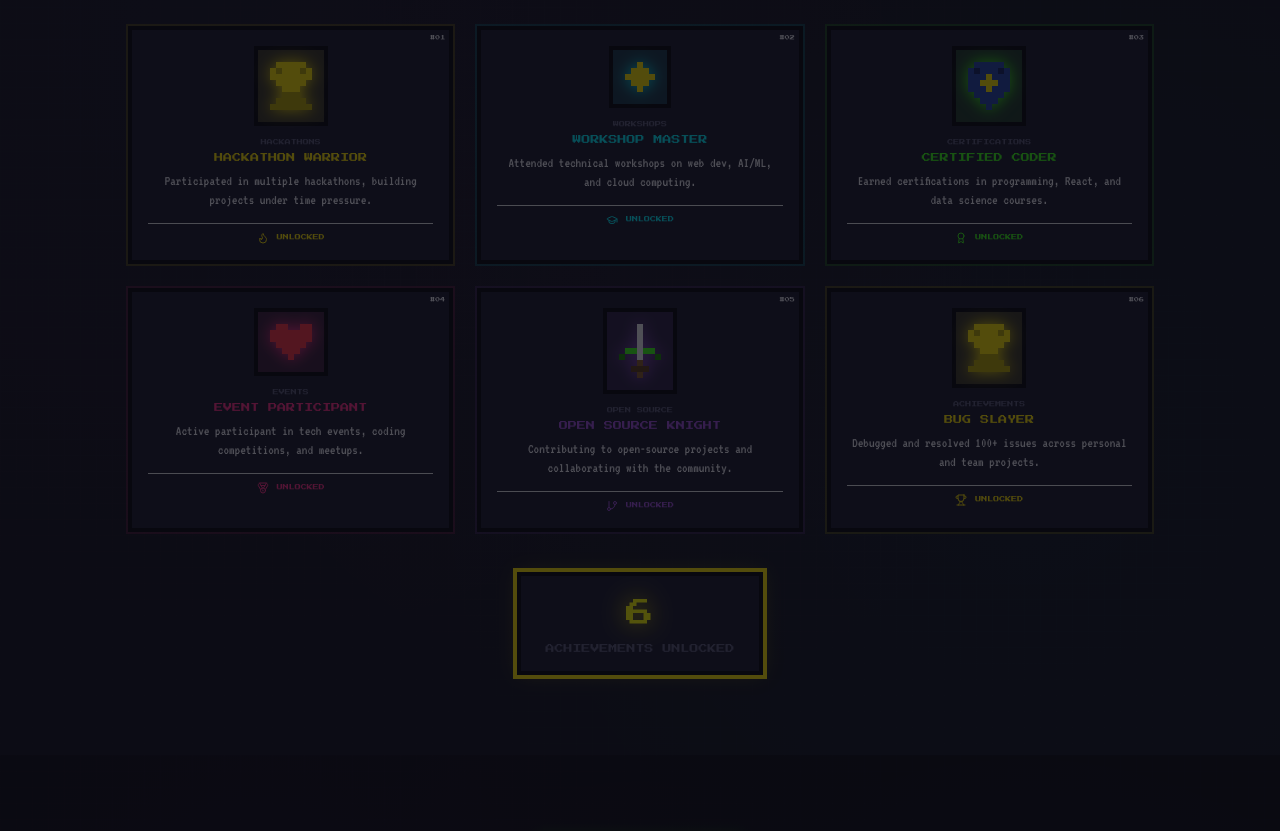
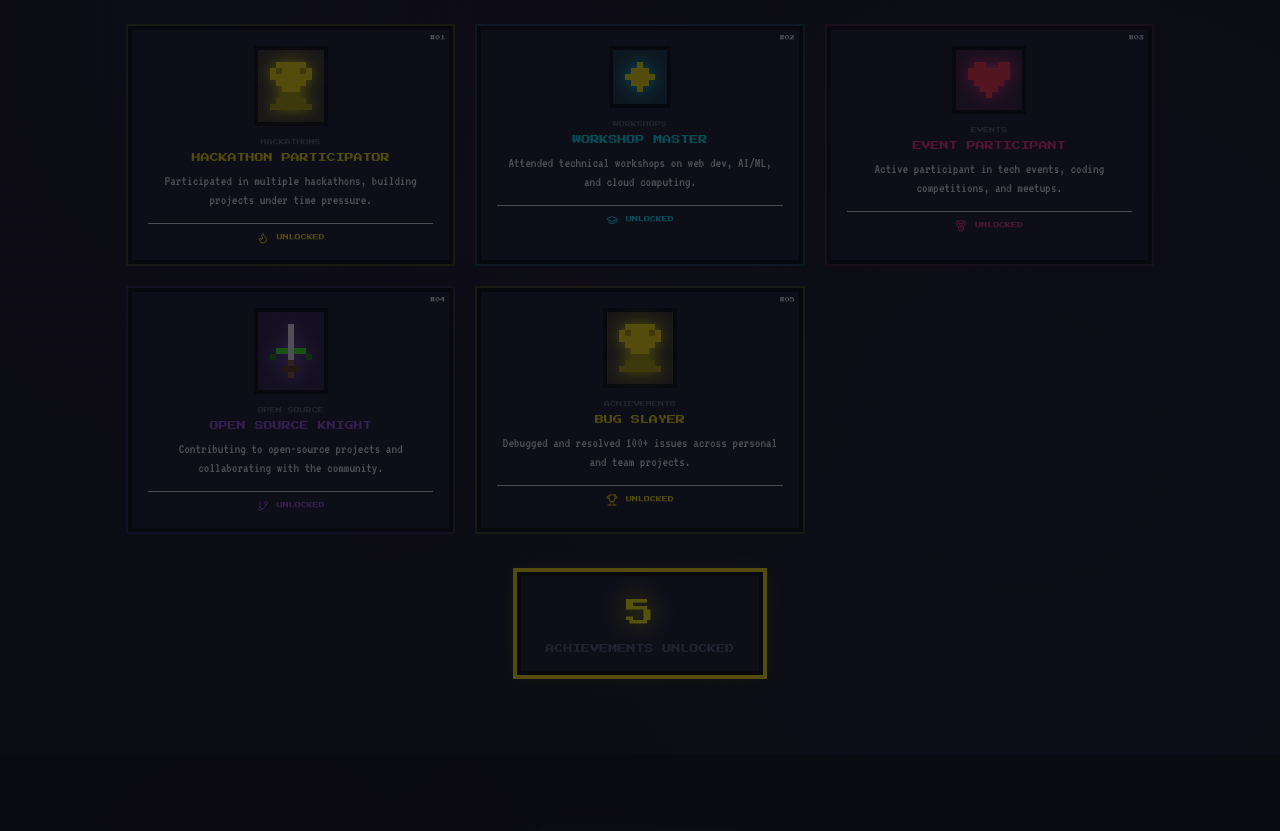
Before and after one commit to ree4yaa/portfolio, a React (Vite) app: page / in a window 1280 px wide. Shown: the part 3980-4811 px from the top of the page. Built offline with nearby package versions, Linux system fonts and the light colour scheme.

Commit message:
removed a section in achievements section

```diff
--- a/src/components/pixelArt/Experience.tsx
+++ b/src/components/pixelArt/Experience.tsx
@@ -16,7 +16,7 @@ interface Achievement {
 
 const achievements: Achievement[] = [
   {
-    title: 'HACKATHON WARRIOR',
+    title: 'HACKATHON PARTICIPATOR',
     desc: 'Participated in multiple hackathons, building projects under time pressure.',
     category: 'HACKATHONS',
     icon: Flame,
@@ -30,14 +30,6 @@ const achievements: Achievement[] = [
     icon: GraduationCap,
     badgeArt: star,
     color: 'cyan',
-  },
-  {
-    title: 'CERTIFIED CODER',
-    desc: 'Earned certifications in programming, React, and data science courses.',
-    category: 'CERTIFICATIONS',
-    icon: Award,
-    badgeArt: shield,
-    color: 'green',
   },
   {
     title: 'EVENT PARTICIPANT',
```
